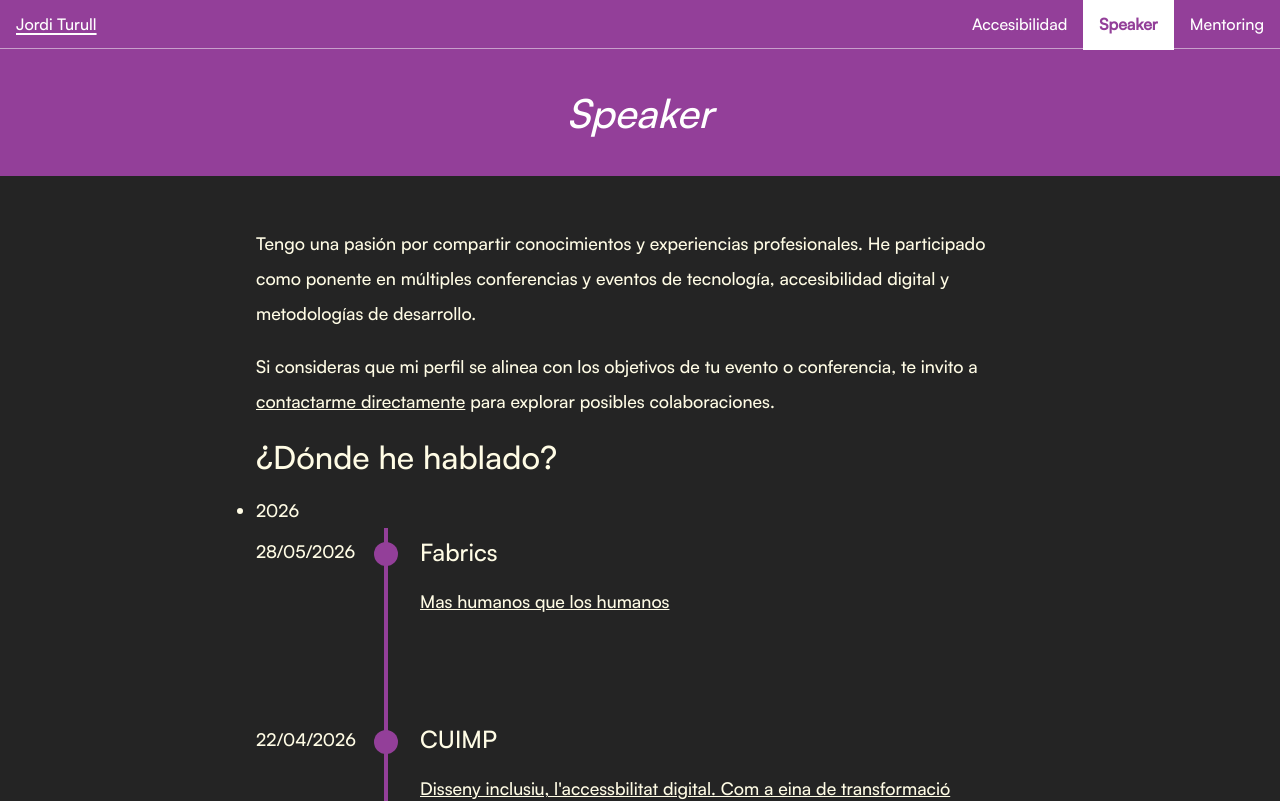
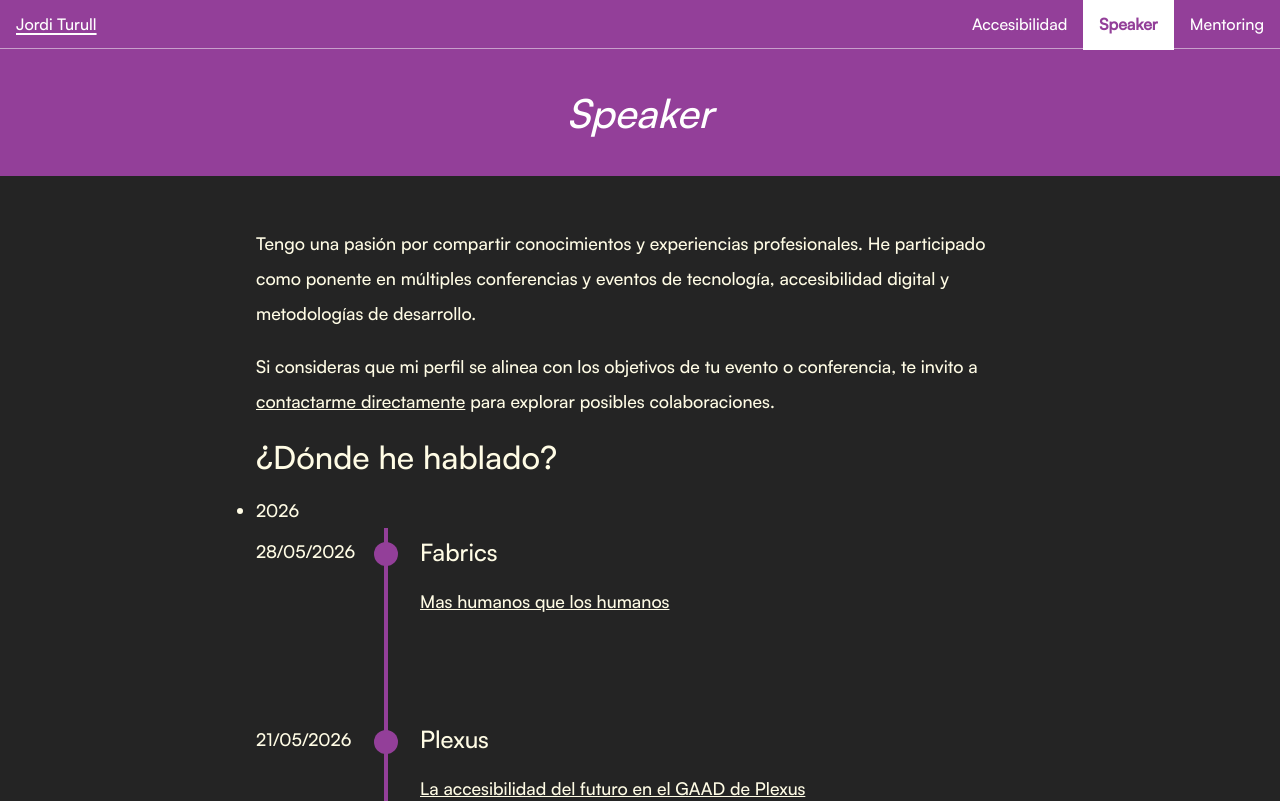
Before and after one commit to iXorx/me, a Next.js app: page /speaker in a window 1280 px wide. Shown: the top 801 px of the page. Built offline with nearby package versions, Linux system fonts and the light colour scheme.

Commit message:
update deps and improvement

```diff
--- a/src/app/speaker/page.tsx
+++ b/src/app/speaker/page.tsx
@@ -39,6 +39,12 @@ export default function Speaker() {
 								conf="Fabrics"
 								date="28/05/2026"
 								link="speaker/2026/fabrics"
+							/>
+							<Card
+								title="La accesibilidad del futuro en el GAAD de Plexus"
+								conf="Plexus"
+								date="21/05/2026"
+								link="speaker/2026/plexus"
 							/>
 							<Card
 								title="Disseny inclusiu, l'accessbilitat digital. Com a eina de transformació social."
--- a/src/components/card/Card.tsx
+++ b/src/components/card/Card.tsx
@@ -1,5 +1,4 @@
 import Link from "next/link";
-import type React from "react";
 import styles from "./Card.module.css";
 
 export function Card({
```
Also changed, not shown: package.json (+7 -7 lines), 1 other file (tests, documents, lock files or other folders).
